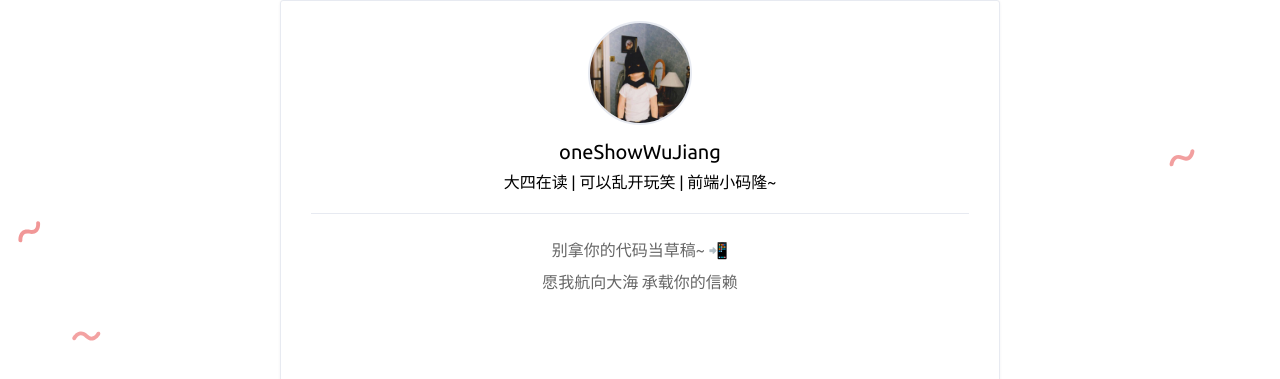
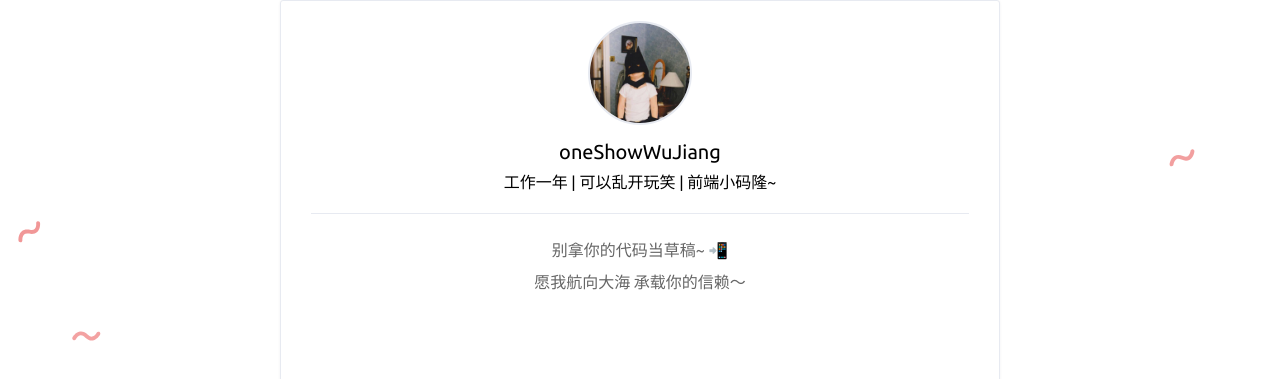
Before and after one commit to hamburgerdog/hamburgerdog.github.io, a Jekyll site: the page built from about.html, in a window 1280 px wide. Shown: the part 425-804 px from the top of the page. Built offline with Jekyll 4.4.1, drawn with Linux system fonts in a browser that asks for light colours.

Commit message:
Update _config.yml

```diff
--- a/_config.yml
+++ b/_config.yml
@@ -17,9 +17,9 @@ author: true
 name: 'oneShowWuJiang'
 NickName: 'Hambuger'
 webtitle: 'xjosiah_page'
-bio: '大四在读 | 可以乱开玩笑 | 前端小码隆~'
+bio: '工作一年 | 可以乱开玩笑 | 前端小码隆~'
 about: true
-aboutyou: '别拿你的代码当草稿~ 📲 <br> 愿我航向大海 承载你的信赖 <br>'
+aboutyou: '别拿你的代码当草稿~ 📲 <br> 愿我航向大海 承载你的信赖～ <br>'
 portraits: '/assets/profile.jpeg' # your portraits image file path
 
 # SNS
```
